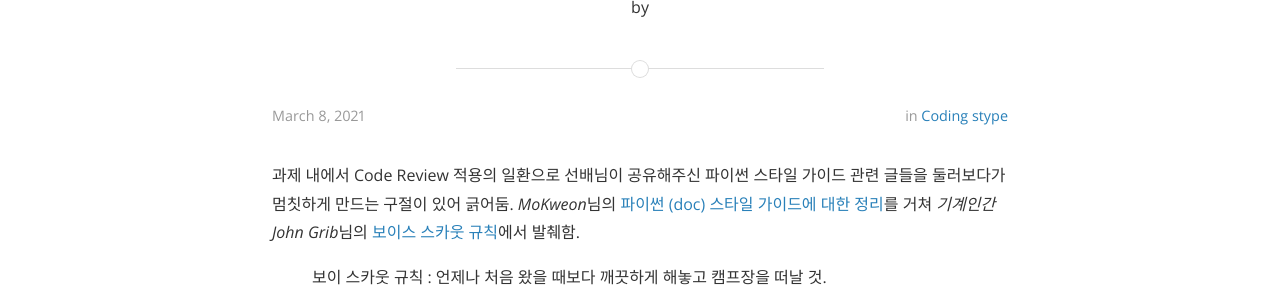
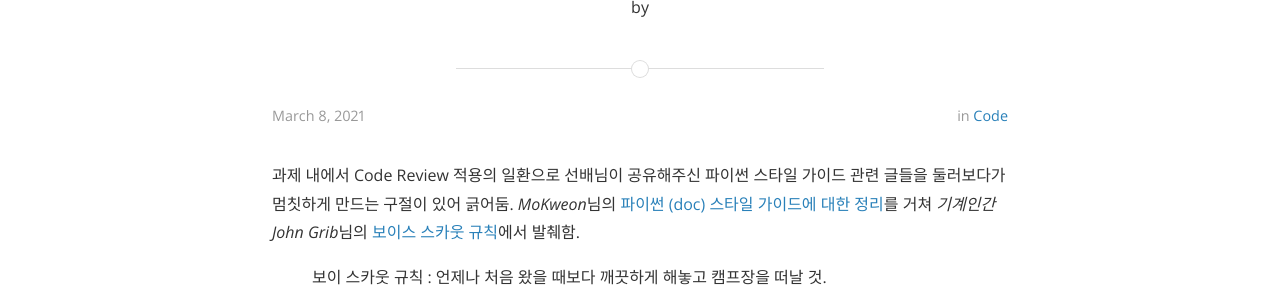
Before and after one commit to Kitchu0401/kitchu0401.github.io, a Jekyll site: the page built from _posts/2021-03-08-boy-scout-rule.markdown, in a window 1280 px wide. Shown: the part 179-479 px from the top of the page. Built offline with Jekyll 4.4.1, drawn with Linux system fonts in a browser that asks for light colours; nearby versions of some CDN libraries; comment, search, counter and statistics services are not loaded.

Commit message:
Update 2021-03-08-boy-scout-rule.markdown

```diff
--- a/_posts/2021-03-08-boy-scout-rule.markdown
+++ b/_posts/2021-03-08-boy-scout-rule.markdown
@@ -4,7 +4,7 @@ title: "Clean Code의 보이스카우트 규칙"
 date: 2021-03-08 16:50:00 +0900
 published: true
 comments: true
-categories: [coding stype]
+categories: [code]
 tags: [coding-style, clean-code, refactoring]
 ---
 
```
